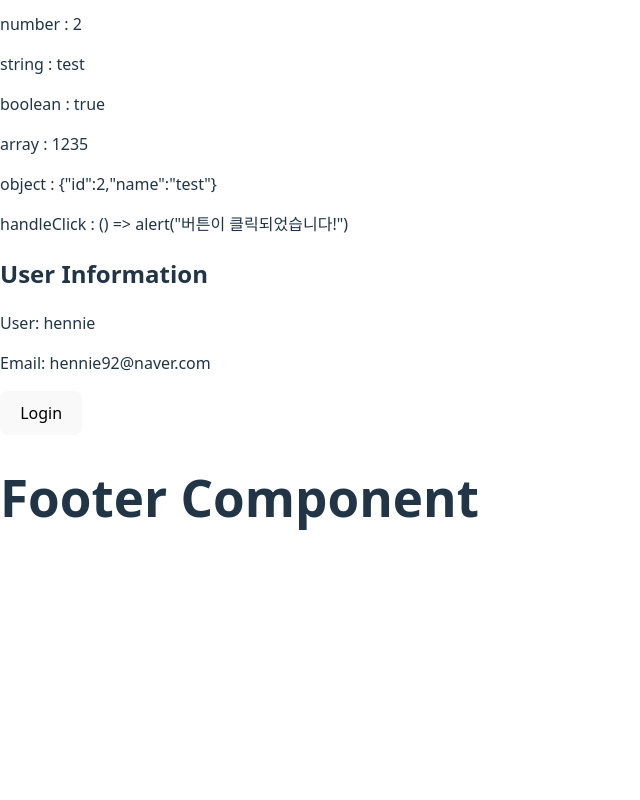
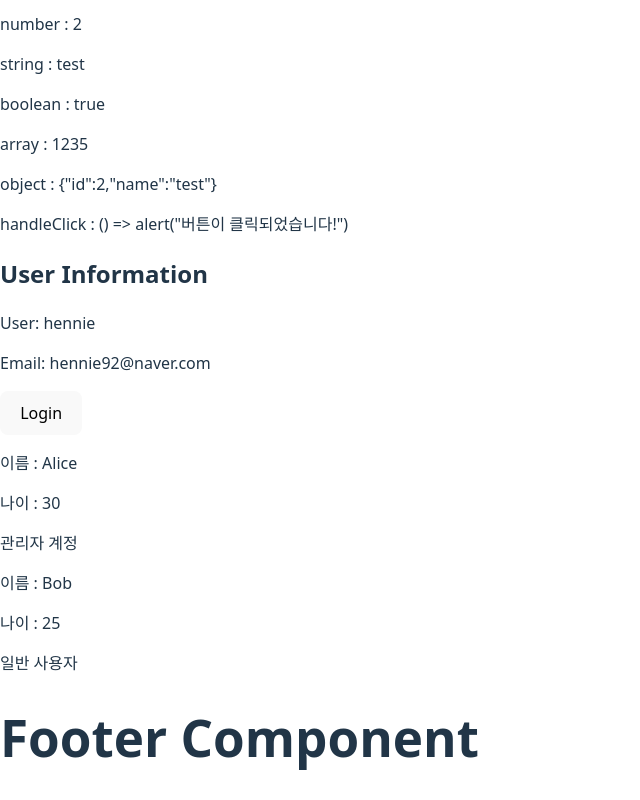
Before and after one commit to nana1243/react-typescript, a React (Vite) app: page / in a window 1280 px wide. Shown: the part 777-1577 px from the top of the page, without its empty margins (0-640 px from the left). Before the commit the page ends 1337 px from the top, so only its background shows below. Built offline with nearby package versions, Linux system fonts and the light colour scheme.

Commit message:
fea)[6/22] 실습

```diff
--- a/src/components/Main.tsx
+++ b/src/components/Main.tsx
@@ -3,6 +3,7 @@ import User from "./Users/User";
 import PrintValue from "./PrintValue";
 import UserV2 from "./Users/UserV2";
 import Button from "./Button";
+import UserProfile from "./Users/UserProfile";
 
 function Main(props) {
     const referenceArray = [1,2,3,4];
@@ -50,6 +51,8 @@ function Main(props) {
             />
             <UserV2 {...userObject} />
             <Button onClick={handleClick}>Login</Button>
+            <UserProfile name={'Alice'} age={30} isAdmin={true}/>
+            <UserProfile name={'Bob'} age={25} isAdmin={false}/>
         </>
     );
 }
--- /dev/null
+++ b/src/components/Users/UserProfile.tsx
@@ -0,0 +1,21 @@
+import React from 'react';
+
+interface UserProfileProps {
+    name : string;
+    age : number;
+    isAdmin : boolean;
+}
+
+function UserProfile(props :UserProfileProps) {
+    const {name, age, isAdmin} = props;
+
+    return (
+        <div>
+            <p>이름 : {name}</p>
+            <p>나이 : {age}</p>
+            <p>{isAdmin ? '관리자 계정' : '일반 사용자'}</p>
+        </div>
+    );
+}
+
+export default UserProfile;
```
